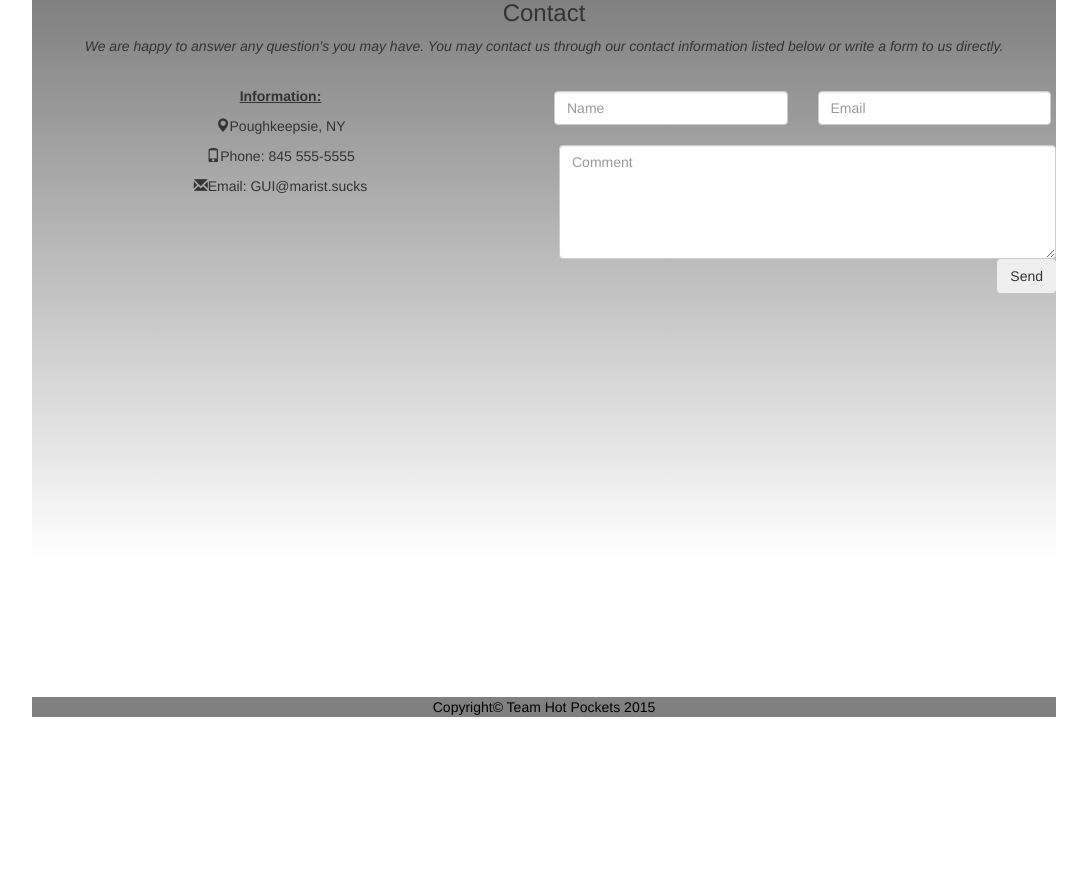
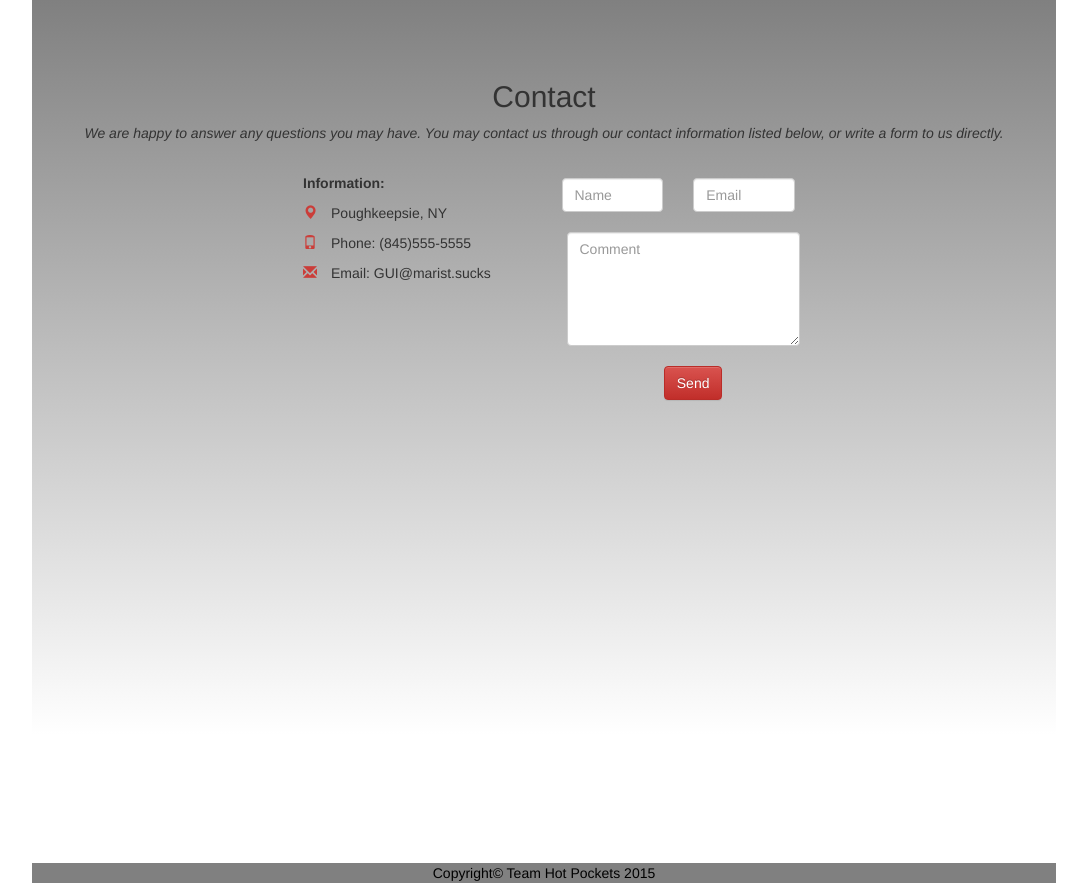
Before and after one commit to HotPockets/HotPockets.github.io, a PHP site: page /contact.html in a window 1280 px wide. Shown: the part 231-1114 px from the top of the page, without its empty margins (96-1183 px from the left). Before the commit the page ends 948 px from the top, so only its background shows below. Run offline with PHP 8.4, Linux system fonts and the light colour scheme; some libraries are stand-ins or nearby versions.

Commit message:
changes to contact.html

```diff
--- a/contact.html
+++ b/contact.html
@@ -12,6 +12,7 @@
 <link href="./distrib/css/theme.css" rel="stylesheet">
 <html>
   <head>
+    <meta name="viewport" content="width=device-width, initial-scale=1">
       <title>
         Marist College Unofficial Credit Transfer Evaluator
       </title>
@@ -36,17 +37,20 @@
 
 
     <div class="landing">
-      <h3 class="text-center">Contact</h3>
-      <p class="text-center"><em>We are happy to answer any question's you may have. You may contact us through our contact information listed below or write a form to us directly.</em></p>
+      <br><br><br>
+      <h2 class="text-center">Contact</h2>
+      <p class="text-center"><em>We are happy to answer any questions you may have. You may contact us through our contact information listed below, or write a form to us directly.</em></p>
       <br>
-      <div class="row test">
-        <div class="col-sm-6">
-          <p><strong><u>Information:</u></strong></p>
-          <p><span class="glyphicon glyphicon-map-marker"></span>Poughkeepsie, NY</p>
-          <p><span class="glyphicon glyphicon-phone"></span>Phone: 845 555-5555</p>
-          <p><span class="glyphicon glyphicon-envelope"></span>Email: GUI@marist.sucks</p>
+      <div class="col-sm-3">
     </div>
-        <div class="col-sm-6">
+      <div class="row" style="text-align:left">
+        <div class="col-sm-3">
+          <p><strong>Information:</strong></p>
+          <p><span class="glyphicon glyphicon-map-marker" style="color:#CB3D39">&nbsp</span>Poughkeepsie, NY</p>
+          <p><span class="glyphicon glyphicon-phone" style="color:#CB3D39">&nbsp</span>Phone: (845)555-5555</p>
+          <p><span class="glyphicon glyphicon-envelope" style="color:#CB3D39">&nbsp</span>Email: GUI@marist.sucks</p>
+        </div>
+        <div class="col-sm-3">
           <div class="row">
             <div class="col-sm-6 form-group">
               <input class="form-control" id="name" name="name" placeholder="Name" type="text" required>
@@ -58,26 +62,17 @@
           <textarea class="form-control" id="comments" name="comments" placeholder="Comment" rows="5"></textarea>
           <div class="row">
             <div class="col-md-12 form-group">
-              <button class="btn pull-right" type="submit">Send</button>
+              <br>
+              <div class="col-sm-5">
+            </div>
+              <button class="btn btn-danger" type="submit">Send</button>
             </div>
           </div>
         </div>
       </div>
+      <br><br>
+      <div id="googleMap">
       </div>
-
-    <style>
-    #googleMap {
-        width: 80%; /* Span the entire width of the screen */
-        height: 300px; /* Set the height to 400 pixels */
-        position: fixed;
-        top: -185px;
-        right: -128px;
-
-    }
-    </style>
-
-    <div id="googleMap"></div>
-
       <!-- Add Google Maps -->
       <script src="http://maps.googleapis.com/maps/api/js"></script>
       <script>
@@ -106,11 +101,8 @@
 
     </div>
 
-
     <div class="footer">
       <p>Copyright&#169 Team Hot Pockets 2015</p>
     </div>
-  </div>
-
   </body>
 </html>
--- a/distrib/css/theme.css
+++ b/distrib/css/theme.css
@@ -151,3 +151,10 @@ div.carousel-inner img{
 .carousel-control.left, .carousel-control.right {
     background-image: none
 }
+
+#googleMap {
+    width: 700px;
+    height: 280px;
+    margin-left: auto;
+    margin-right: auto;
+}
```
Lines whose indentation alone changed are shown as unchanged.
